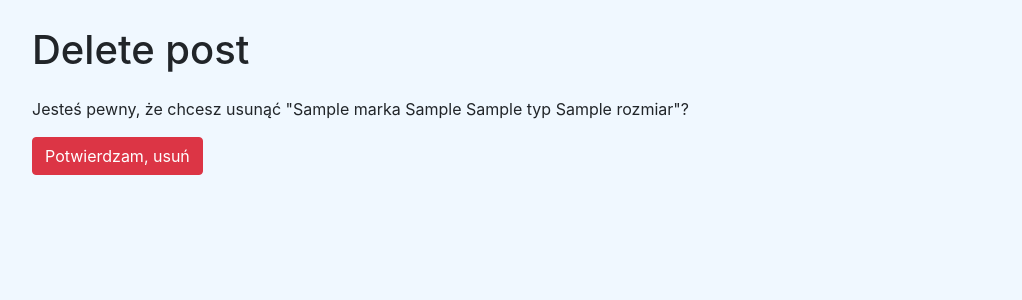
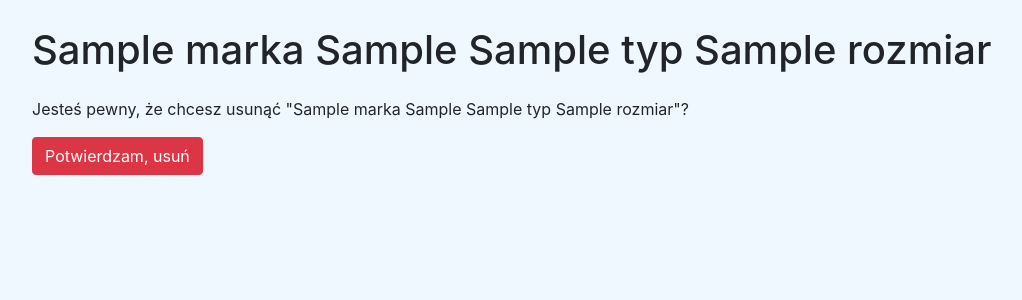
Before and after one commit to Oscris1/shoes-project, a Django app: template templates/magazyn/magazyn_delete.html in a window 1280 px wide. Shown: the part 56-356 px from the top of the page, without its empty margins (32-1054 px from the left). Run offline with Django 3.2, Linux system fonts and the light colour scheme; the template is opened without the code that fills it: most values are stand-ins (such as "Sample title", 1, 10 or a date in 2020).

Commit message:
Changed text in h1 to more descriptive

```diff
--- a/magazyn/views.py
+++ b/magazyn/views.py
@@ -39,6 +39,7 @@ class MagazynCreateView(PermissionRequiredMixin, CreateView):
 
 class MagazynUpdateView(PermissionRequiredMixin, UpdateView):
     model = Buty
+    context_object_name = 'para'
     template_name='magazyn/magazyn_update.html'
     fields = ['status','szacowana_wartosc', 'uwagi', 'data_sprzedazy', 'cena_sprzedazy']
     permission_required="magazyn.magazyn_admin"
--- a/templates/magazyn/magazyn_delete.html
+++ b/templates/magazyn/magazyn_delete.html
@@ -2,7 +2,7 @@
 
 {% block content %}
 <div class='container-fluid main-site'>
-<h1>Delete post</h1>
+    <h1>{{ para.marka }} {{ para.model_buta }} {{ para.typ }} {{ para.rozmiar }}</h1>
     <form action="" method="post">
         {% csrf_token %}
         <p>Jesteś pewny, że chcesz usunąć "{{ para.marka }} {{ para.model_buta }} {{ para.typ }} {{ para.rozmiar }}"?</p>
--- a/templates/magazyn/magazyn_detail.html
+++ b/templates/magazyn/magazyn_detail.html
@@ -6,7 +6,7 @@
     <div class='container-fluid main-site'>
         <div class='row'>
             <div class="col-6">
-                <h1>{{ para.marka }} {{ para.model_buta }}</h1>
+                <h1>{{ para.marka }} {{ para.model_buta }} {{ para.typ }} {{ para.rozmiar }}</h1>
             </div>
             <div class="col-6">
                  <a href="{% url 'magazyn_delete' para.pk %}" class="btn btn-danger float-right">Usuń</a>
--- a/templates/magazyn/magazyn_update.html
+++ b/templates/magazyn/magazyn_update.html
@@ -8,7 +8,7 @@
 
 {% block content %}
 <div class='container-fluid main-site'>
-    <h1>Edit View</h1>
+    <h1>{{ para.marka }} {{ para.model_buta }} {{ para.typ }} {{ para.rozmiar }}</h1>
     <form method="post" class="uniForm">
         {% csrf_token %}
         {{ form|crispy }}
```
